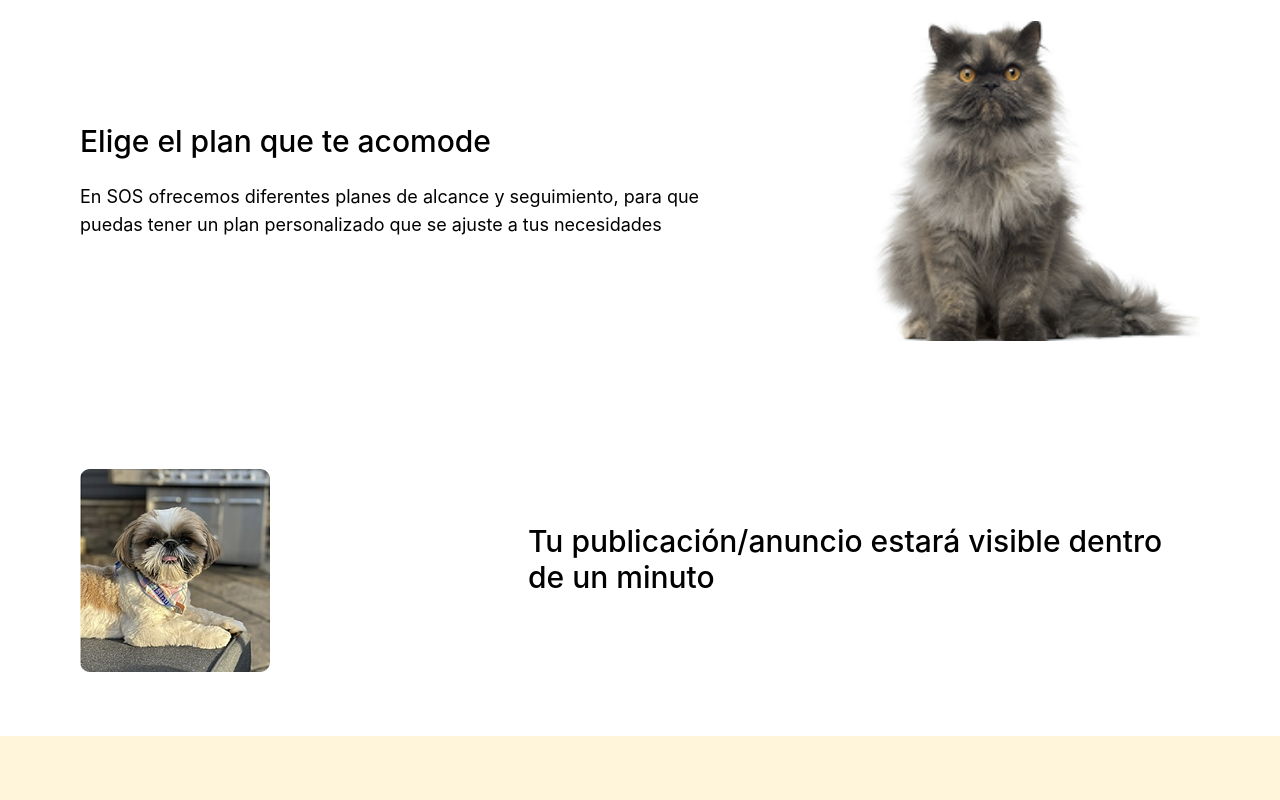
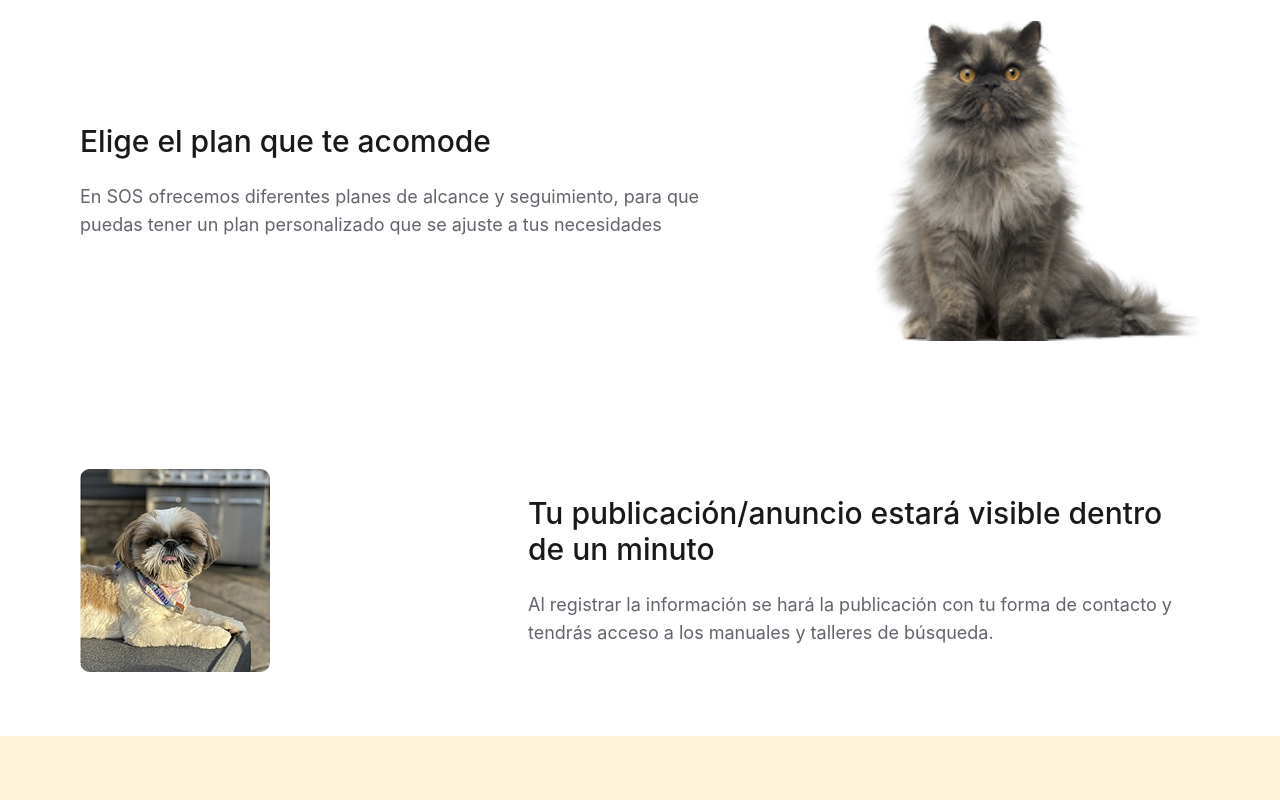
Before and after one commit to AztlanConsulting/SOS-FullStack, a React (Vite) app in the folder frontend/: page / in a window 1280 px wide. Shown: the part 1100-1900 px from the top of the page. Built offline with nearby package versions, Linux system fonts and the light colour scheme; no server answers.

Commit message:
[FIX]PlanSection image order

```diff
--- a/frontend/src/index.css
+++ b/frontend/src/index.css
@@ -1,2 +1,13 @@
 @import 'tailwindcss';
 @plugin 'flowbite/plugin';
+
+@theme {
+  --color-primary-yellow: #f9cd48;
+  --color-dark: #19191b;
+  --color-gray: #61646b;
+  --color-light-gray: #efeff0;
+  --color-border-gray: #afb1b6;
+
+  --font-work-sans: 'Work Sans', sans-serif;
+  --font-montserrat: 'Montserrat', sans-serif;
+}
--- a/frontend/src/presentation/pages/landing/components/PlansSection.tsx
+++ b/frontend/src/presentation/pages/landing/components/PlansSection.tsx
@@ -3,7 +3,7 @@ const PlansSection = () => {
     <section className="bg-white p-8 lg:p-16">
       <div className="w-full px-4">
         <div className="flex flex-col lg:flex-row items-center lg:justify-between gap-8 lg:gap-12">
-          <div className="relative w-[200px] h-[196px] lg:w-[280px] lg:h-[260px] xl:w-[350px] xl:h-[320px] flex-shrink-0 order-2 lg:order-2">
+          <div className="relative w-[200px] h-[196px] lg:w-[280px] lg:h-[260px] xl:w-[350px] xl:h-[320px] flex-shrink-0 order-1 lg:order-2">
             <img
               src="/Screenshot 2026-03-05 at 12.15.07 p.m. 1.png"
               alt="Planes"
@@ -11,11 +11,11 @@ const PlansSection = () => {
             />
           </div>
 
-          <div className="flex-1 max-w-xl lg:max-w-2xl text-center lg:text-left order-1 lg:order-1">
+          <div className="flex-1 max-w-xl lg:max-w-2xl text-center lg:text-left order-2 lg:order-1">
             <h2 className="text-xl lg:text-2xl xl:text-3xl font-medium text-dark mb-4 lg:mb-6">
               Elige el plan que te acomode
             </h2>
-            <p className="text-base lg:text-lg text-gray font-normal leading-6 lg:leading-7">
+            <p className="text-base lg:text-lg text-gray font-normal leading-6 lg:leading-7 text-left">
               En SOS ofrecemos diferentes planes de alcance y seguimiento, para
               que puedas tener un plan personalizado que se ajuste a tus
               necesidades
--- a/frontend/src/presentation/pages/landing/components/PublicationSection.tsx
+++ b/frontend/src/presentation/pages/landing/components/PublicationSection.tsx
@@ -15,6 +15,10 @@ const PublicationSection = () => {
             <h2 className="text-xl lg:text-2xl xl:text-3xl font-medium text-dark mb-4 lg:mb-6">
               Tu publicación/anuncio estará visible dentro de un minuto
             </h2>
+            <p className="text-base lg:text-lg text-gray font-normal leading-6 lg:leading-7 text-left">
+              Al registrar la información se hará la publicación con tu forma de contacto y tendrás
+              acceso a los manuales y talleres de búsqueda.
+            </p>
           </div>
         </div>
       </div>
--- a/frontend/src/presentation/pages/landing/components/ServicesSection.tsx
+++ b/frontend/src/presentation/pages/landing/components/ServicesSection.tsx
@@ -20,7 +20,7 @@ const ServicesSection = () => {
               Ingresa la información de <br className="hidden lg:block" />
               tu mascota
             </h3>
-            <p className="text-base lg:text-lg text-gray font-normal leading-6 lg:leading-7">
+            <p className="text-base lg:text-lg text-gray font-normal leading-6 lg:leading-7 text-left">
               Compártenos el nombre de tu mascota, dónde se perdió, y algunas
               fotos para los anuncios en Facebook
             </p>
```
